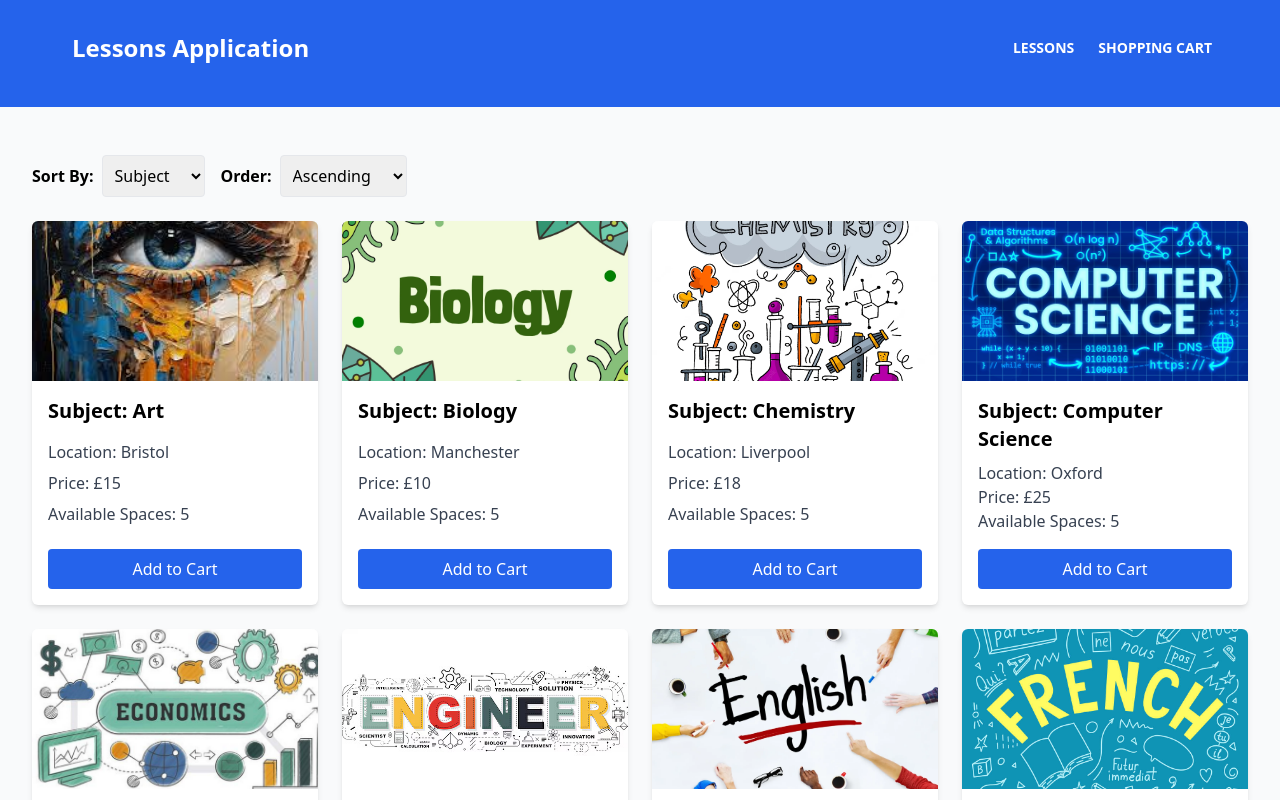
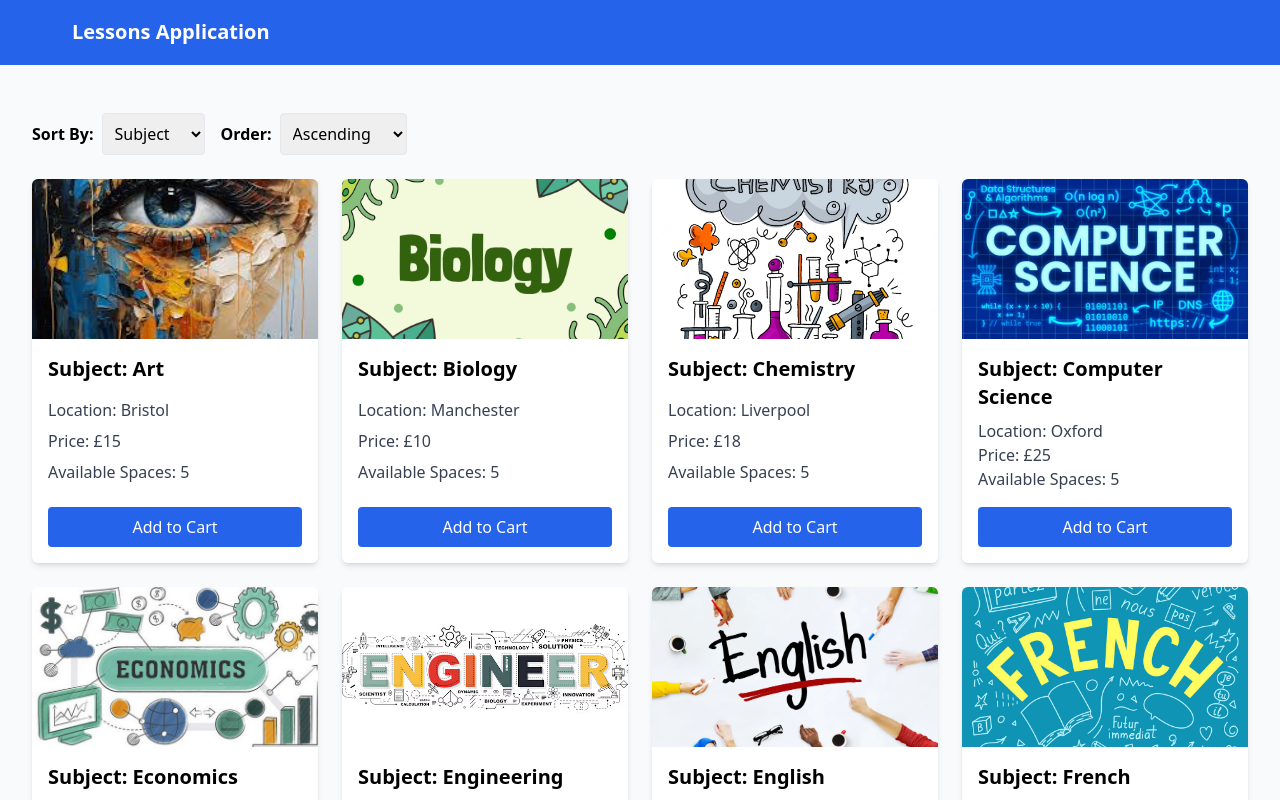
Before and after one commit to ABUBAKAR139-hue/3144_LessonApplication_Frontend, a Vue app: page / in a window 1280 px wide. Shown: the top 800 px of the page. Built offline with nearby package versions, Linux system fonts and the light colour scheme.

Commit message:
MOD Navbar, removing menus

```diff
--- a/src/App.vue
+++ b/src/App.vue
@@ -4,52 +4,17 @@
       <div class="max-w-7xl mx-auto px-4 sm:px-6 lg:px-8">
         <!-- Navigation -->
         <nav
-          class="relative flex flex-wrap items-center justify-between px-2 py-3 bg-blueGray-500 mb-3">
+          class="relative flex flex-wrap items-center justify-between px-2 bg-blueGray-500">
           <div
             class="container px-4 mx-auto flex flex-wrap items-center justify-between">
             <div
               class="w-full relative flex justify-between lg:w-auto px-4 lg:static lg:block lg:justify-start">
-              <h1
-                class="text-2xl font-bold leading-relaxed inline-block mr-4 py-2 whitespace-nowrap text-white">
-                Lessons Application
-              </h1>
-
-              <button
-                class="text-white cursor-pointer text-xl leading-none px-3 py-1 border border-solid border-transparent rounded bg-transparent block lg:hidden outline-none focus:outline-none"
-                type="button"
-                @click="toggleNavbar"
-                :aria-expanded="showMenu ? 'true' : 'false'"
-                aria-label="Toggle Navigation">
-                <i class="fas fa-bars text-2xl"></i>
-              </button>
-            </div>
-
-            <div
-              :class="{ hidden: !showMenu, flex: showMenu }"
-              class="lg:flex lg:flex-grow items-center">
-              <ul class="flex flex-col lg:flex-row list-none ml-auto">
-                <li class="nav-item">
-                  <RouterLink
-                    to="/"
-                    class="px-3 py-2 flex items-center text-sm uppercase font-semibold leading-snug text-white hover:opacity-75">
-                    Lessons
-                  </RouterLink>
-                </li>
-                <li class="nav-item">
-                  <RouterLink
-                    to="/cart"
-                    class="px-3 py-2 flex items-center text-sm uppercase font-semibold leading-snug text-white hover:opacity-75">
-                    Shopping Cart
-                  </RouterLink>
-                </li>
-                <!-- <li class="nav-item">
-                  <RouterLink
-                    to="/confirmation"
-                    class="px-3 py-2 flex items-center text-sm uppercase font-semibold leading-snug text-white hover:opacity-75">
-                    Confirmation
-                  </RouterLink>
-                </li> -->
-              </ul>
+              <RouterLink to="/">
+                <h2
+                  class="text-xl font-semibold leading-relaxed inline-block mr-4 py-2 whitespace-nowrap text-white">
+                  Lessons Application
+                </h2>
+              </RouterLink>
             </div>
           </div>
         </nav>
```
